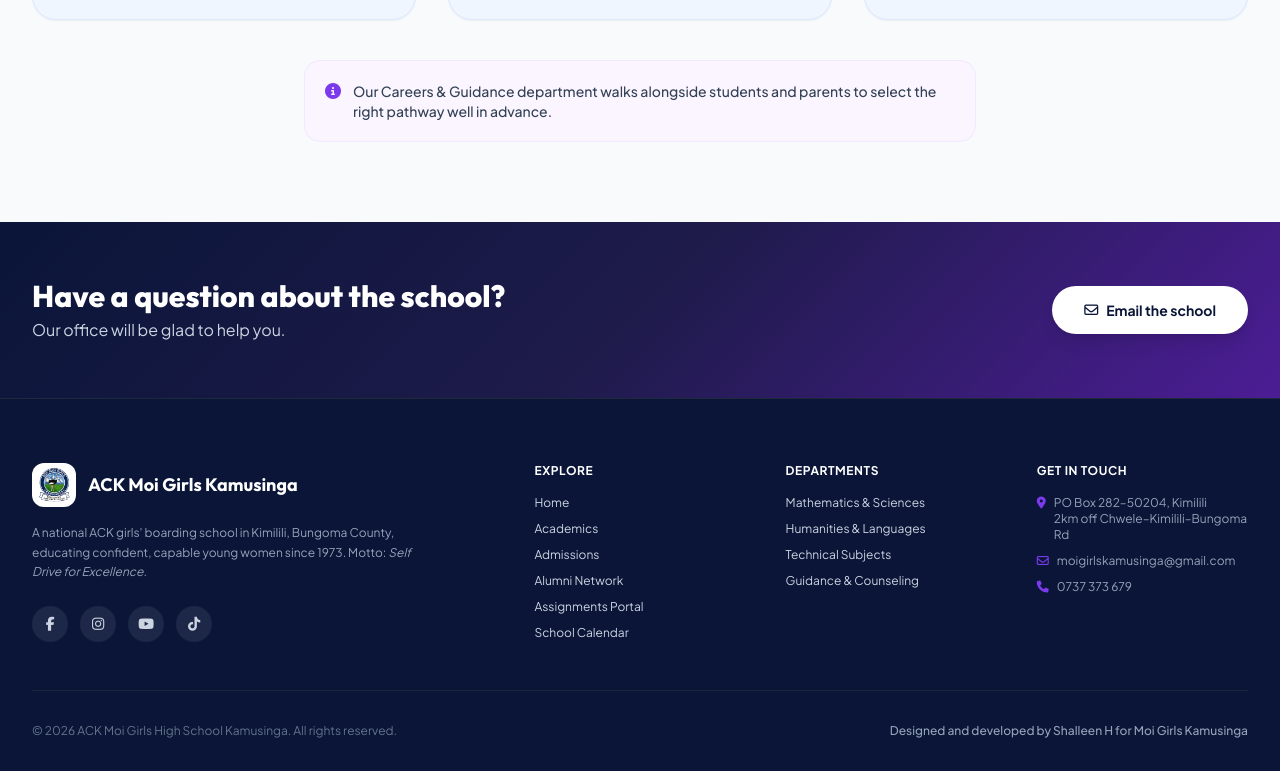
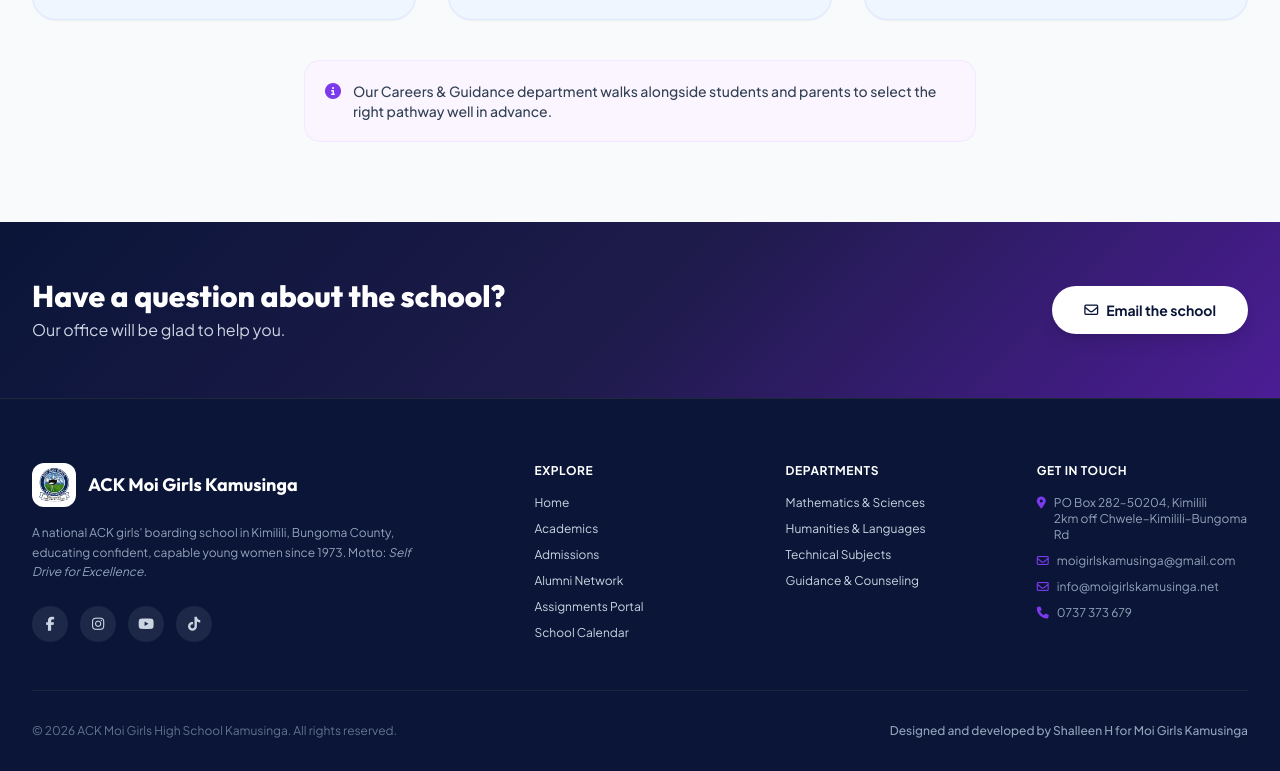
Before and after one commit to KamisingaGirls/Kamusinga-Girls-Website, a plain HTML site: page academics.html in a window 1280 px wide. Shown: the part 3965-4736 px from the top of the page. Drawn offline with Linux system fonts and the light colour scheme.

Commit message:
contacts update

```diff
--- a/academics.html
+++ b/academics.html
@@ -465,6 +465,7 @@
         <div class="space-y-2.5 text-xs text-slate-400">
           <p class="flex items-start gap-2"><i class="fa-solid fa-location-dot text-brand-purple mt-0.5"></i><span>PO Box 282–50204, Kimilili<br>2km off Chwele–Kimilili–Bungoma Rd</span></p>
           <p class="flex items-center gap-2"><i class="fa-regular fa-envelope text-brand-purple"></i><a href="mailto:moigirlskamusinga@gmail.com" class="hover:text-white transition-colors">moigirlskamusinga@gmail.com</a></p>
+          <p class="flex items-center gap-2"><i class="fa-regular fa-envelope text-brand-purple"></i><a href="mailto:info@moigirlskamusinga.net" class="hover:text-white transition-colors">info@moigirlskamusinga.net</a></p>
           <p class="flex items-center gap-2"><i class="fa-solid fa-phone text-brand-purple"></i><a href="tel:+254737373679" class="hover:text-white transition-colors">0737 373 679</a></p>
         </div>
       </div>
```
Also changed, not shown: admissions.html (+1 -0 lines), alumni.html (+1 -0 lines), assignments.html (+1 -0 lines), calendar.html (+1 -0 lines), index.html (+1 -0 lines).
